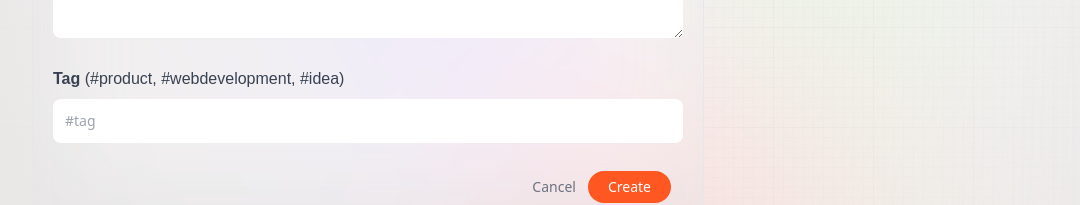
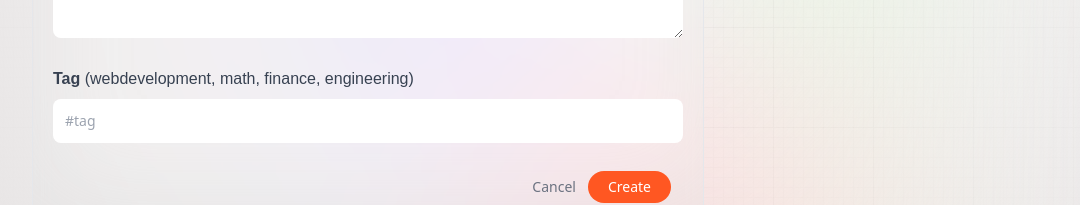
Before and after one commit to timmbach/prompt-ai, a Next.js app: page /create-prompt in a window 1280 px wide. Shown: the part 478-683 px from the top of the page, without its empty margins (32-1112 px from the left). Built offline with nearby package versions, Linux system fonts and the light colour scheme; no server answers.

Commit message:
updated tags in prompt form

```diff
--- a/components/Form.tsx
+++ b/components/Form.tsx
@@ -46,7 +46,7 @@ function Form({ type, post, setPost, submitting, handleSubmit }: Props) {
           <span className="font-satoshi font-semibold text-base text-gray-700">
             Tag{" "}
             <span className="font-normal">
-              (#product, #webdevelopment, #idea)
+              (webdevelopment, math, finance, engineering)
             </span>
           </span>
           <input
```
